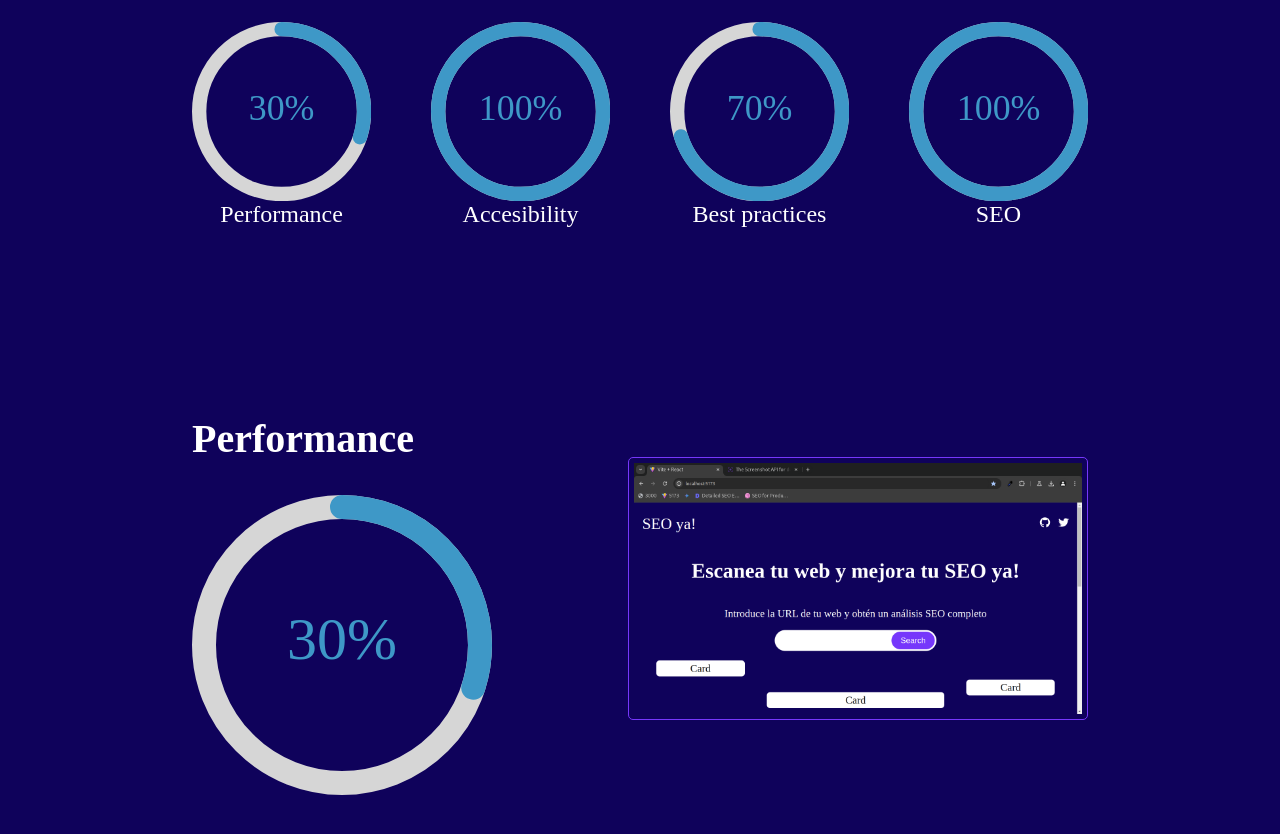
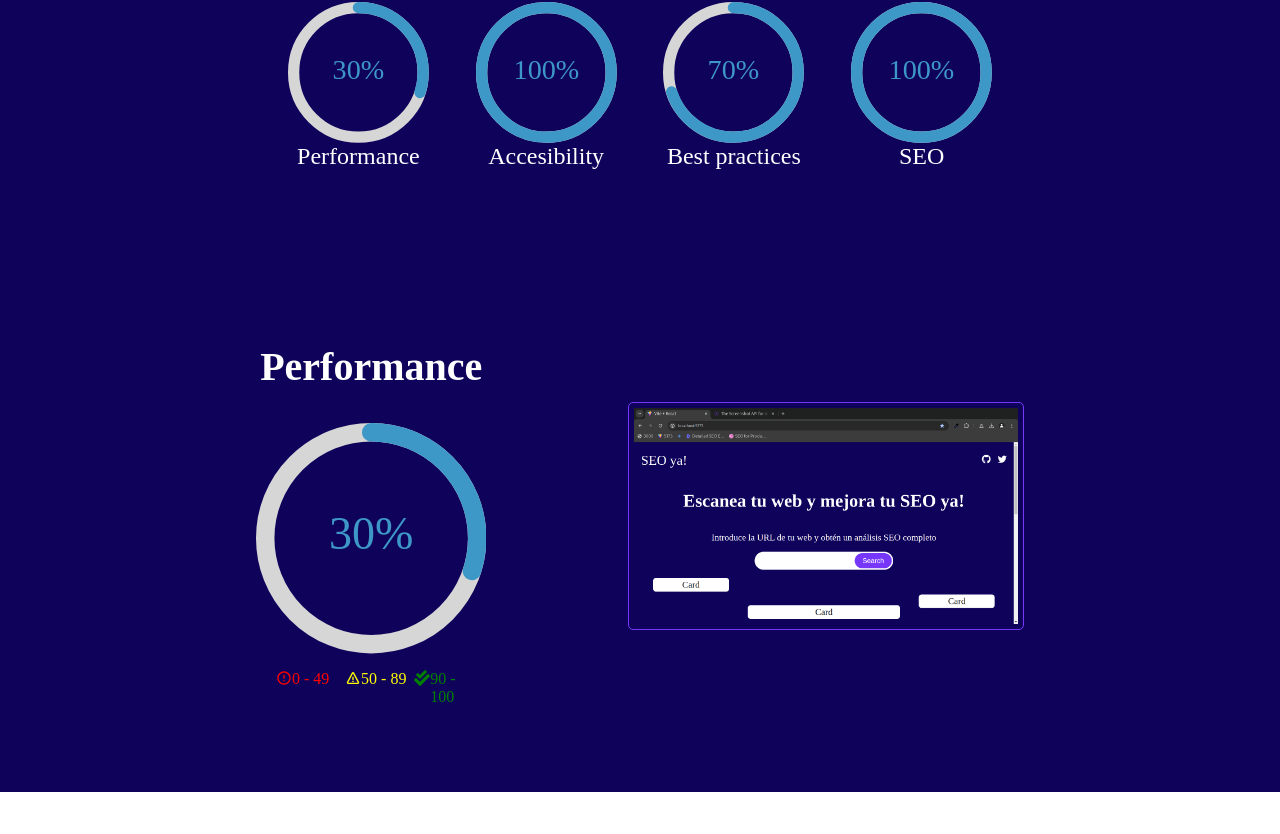
Before and after one commit to gusalviarez/seo-checker, a React (Vite) app in the folder client/: page /result in a window 1280 px wide. Shown: the part 328-1162 px from the top of the page. After the commit the page ends 1120 px from the top, so only its background shows below. Built offline with nearby package versions, Linux system fonts and the light colour scheme.

Commit message:
add icons

```diff
--- a/client/package.json
+++ b/client/package.json
@@ -10,13 +10,11 @@
     "preview": "vite preview"
   },
   "dependencies": {
-    "html2canvas": "^1.4.1",
     "react": "^18.3.1",
     "react-circular-progressbar": "^2.1.0",
     "react-dom": "^18.2.0",
     "react-icons": "^5.2.1",
-    "react-router-dom": "^6.23.1",
-    "use-react-screenshot": "^4.0.0"
+    "react-router-dom": "^6.23.1"
   },
   "devDependencies": {
     "@types/react": "^18.2.66",
--- a/client/src/components/result.jsx
+++ b/client/src/components/result.jsx
@@ -1,6 +1,9 @@
 import { CircularProgressbar } from 'react-circular-progressbar';
 import 'react-circular-progressbar/dist/styles.css';
-import screenShot from '../../public/screen.png';
+import screenShot from '/screen.png';
+import { MdErrorOutline } from "react-icons/md";
+import { BiError } from "react-icons/bi";
+import { FaCheckDouble } from "react-icons/fa";
 
 const Result = () => {
   const percentage = 30;
@@ -31,9 +34,22 @@ const Result = () => {
         </a>
       </div>
       <div className='performance-container'>
-        <div>
+        <div className='performance-progress'>
           <h2 className='performance-title'>Performance</h2>
           <CircularProgressbar value={percentage} text={`${percentage}%`} />
+          <ul className='performance-ul'>
+            <li className='performance-li' id='li1'>
+              <MdErrorOutline />
+              0 - 49
+            </li>
+            <li className='performance-li' id='li2'>
+              <BiError />
+              50 - 89
+            </li>
+            <li className='performance-li' id='li3'>
+              <FaCheckDouble />
+              90 - 100</li>
+          </ul>
         </div>
         <img className='screenshot-img' alt="screenShot of the url page" src={screenShot} />
       </div>
--- a/client/src/index.css
+++ b/client/src/index.css
@@ -248,7 +248,7 @@ body {
 
 .result-container {
   width: 100%;
-  height: 150vh;
+  height: 140vh;
   position: absolute;
   display: flex;
   flex-direction: column;
@@ -263,7 +263,7 @@ body {
 }
 
 .result-bar {
-  width: 70%;
+  width: 55%;
   display: flex;
   flex-direction: row;
   justify-content: space-between;
@@ -290,13 +290,44 @@ body {
   padding: 5px;
 }
 
-.performance-container{
-  width: 70%;
+.performance-container {
+  width: 60%;
   display: flex;
   flex-direction: row;
   justify-content: space-between;
-  align-items: center
+  align-items: center;
 }
+
+.performance-progress {
+  width: 30%;
+  display: flex;
+  flex-direction: column;
+  align-items: center;
+}
+
 .performance-title {
   font-size: 2.5rem;
 }
+
+.performance-ul {
+  width: 100%;
+  display: flex;
+  list-style: none;
+}
+
+.performance-li {
+  width: 30%;
+  display: flex;
+}
+
+.performance-ul > #li1 {
+  color: red;
+}
+
+.performance-ul > #li2 {
+  color: yellow;
+}
+
+.performance-ul > #li3 {
+  color: green;
+}
```
